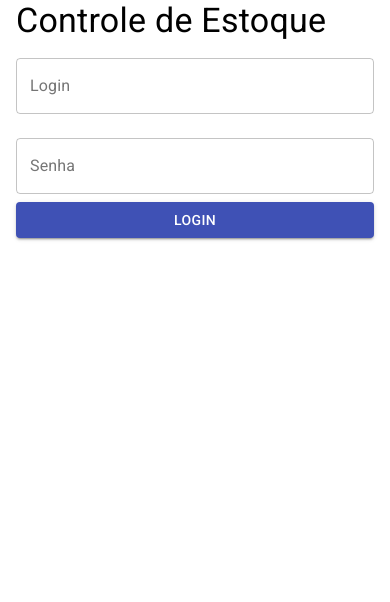
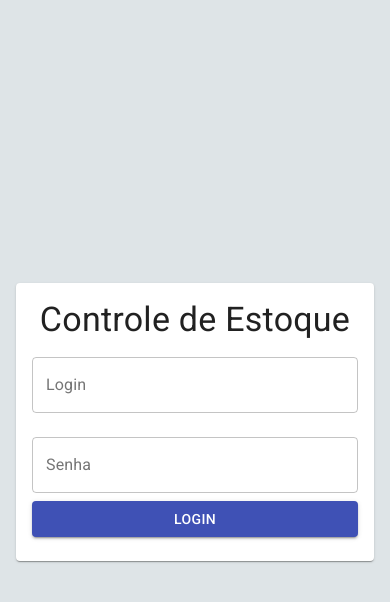
Before and after one commit to murilo9/desafio-brbatel, a React (Create React App) app in the folder estoque-app/: page / in a window 390 px wide. Shown: the top 602 px of the page. Built offline with nearby package versions, Linux system fonts and the light colour scheme.

Commit message:
Ajustes de layout e responsividade

```diff
--- a/estoque-app/src/App.tsx
+++ b/estoque-app/src/App.tsx
@@ -4,6 +4,7 @@ import {
   Switch,
   Route,
 } from "react-router-dom";
+import './styles/globals.css';
 
 // Import das pages
 import Login from './pages/Login'
--- a/estoque-app/src/components/ProductItem.tsx
+++ b/estoque-app/src/components/ProductItem.tsx
@@ -27,23 +27,31 @@ export default class Dashboard extends Component<ProductItemProps, {}> {
   render(){
     return (
       <TableRow>
-        <TableCell align="center">
+        <TableCell align="center" className="my-col-id">
           { this.props.productData.id }
         </TableCell>
-        <TableCell align="center">{ this.props.productData.name }</TableCell>
+        <TableCell align="center" className="my-col-name">
+          { this.props.productData.name }
+        </TableCell>
         <TableCell align="center"
-        className={this.getStockClass()}>
+        className={this.getStockClass() + ' my-col-current-stock'}>
           { this.props.productData.currentStock }
           </TableCell>
-        <TableCell align="center">{ this.props.productData.minStock }</TableCell>
-        <TableCell align="center">{ this.renderPrice(this.props.productData.cost) }</TableCell>
-        <TableCell align="center">{ this.renderPrice(this.props.productData.price) }</TableCell>
-        <TableCell align="center">
+        <TableCell align="center" className="my-col-min-stock">
+          { this.props.productData.minStock }
+        </TableCell>
+        <TableCell align="center" className="my-col-cost">
+          { this.renderPrice(this.props.productData.cost) }
+        </TableCell>
+        <TableCell align="center" className="my-col-price">
+          { this.renderPrice(this.props.productData.price) }
+        </TableCell>
+        <TableCell align="center" className="my-col-empty" size="small" padding="none">
           <IconButton aria-label="delete" onClick={this.onUpdate.bind(this)}>
             <EditIcon />
           </IconButton>
         </TableCell>
-        <TableCell align="center">
+        <TableCell align="center" className="my-col-empty" size="small" padding="none">
           <IconButton aria-label="delete" onClick={this.onDelete.bind(this)}>
             <DeleteIcon />
           </IconButton>
--- a/estoque-app/src/pages/Dashboard.tsx
+++ b/estoque-app/src/pages/Dashboard.tsx
@@ -3,8 +3,8 @@ import DashboardState from '../types/DashboardState'
 import Cookies from 'js-cookie'
 import { Redirect } from 'react-router-dom'
 import {getProducts, createProduct, removeProduct, updateProduct} from '../services/Product'
-import { AppBar, Button, Container, Toolbar, Typography, Paper, Dialog, DialogTitle, DialogContent, DialogContentText, DialogActions, Snackbar } from '@material-ui/core'
-import MenuIcon from '@material-ui/icons/Menu'
+import { AppBar, Button, Container, Toolbar, Typography, Paper, Dialog, DialogTitle, DialogContent, DialogContentText, DialogActions, Snackbar, Box, IconButton, CardContent, Card } from '@material-ui/core'
+import LogoutIcon from '@material-ui/icons/ExitToApp'
 import AddIcon from '@material-ui/icons/Add'
 import Table from '@material-ui/core/Table'
 import TableBody from '@material-ui/core/TableBody'
@@ -225,30 +225,49 @@ export default class Dashboard extends Component<{}, DashboardState> {
     })
   }
 
+  getProductsTotal(){
+    return this.state.products.length
+  }
+
+  getBruteProfit(){
+    let bruteIncome = 0
+    let bruteCost = 0
+    this.state.products.forEach(product => {
+      bruteIncome += (product.price * product.currentStock)
+      bruteCost += (product.cost * product.currentStock)
+    })
+    return (bruteIncome - bruteCost).toFixed(2)
+  }
+
   renderProductsTable(){
     if(this.state.fetching.loadingProducts){
-      return <Typography variant="subtitle1" gutterBottom>
+      return <Box mt={2}>
+        <Typography variant="subtitle1" gutterBottom>
           Carregando produtos...
         </Typography>
+      </Box>
     }
     else if(!this.state.products.length){
-      return <Typography variant="subtitle1" gutterBottom>
+      return <Box mt={2}>
+        <Typography variant="subtitle1" gutterBottom>
           Não há produtos registrados.
         </Typography>
+      </Box>
     }
     else return (
+      <Box mt={2}>
         <TableContainer component={Paper}>
           <Table aria-label="simple table">
             <TableHead>
               <TableRow>
-              <TableCell align="center">ID</TableCell>
-              <TableCell align="center">Nome</TableCell>
-              <TableCell align="center">Estoque Atual</TableCell>
-              <TableCell align="center">Estoque Mín.</TableCell>
-              <TableCell align="center">Custo</TableCell>
-              <TableCell align="center">Preço</TableCell>
-              <TableCell align="center"></TableCell>
-              <TableCell align="center"></TableCell>
+                <TableCell align="center" className="my-col-id">ID</TableCell>
+                <TableCell align="center" className="my-col-id-name">Nome</TableCell>
+                <TableCell align="center" className="my-col-current-stock">Estoque Atual</TableCell>
+                <TableCell align="center" className="my-col-min-stock">Estoque Mín.</TableCell>
+                <TableCell align="center" className="my-col-cost">Custo</TableCell>
+                <TableCell align="center" className="my-col-price">Preço</TableCell>
+                <TableCell align="center" className="my-col-empty" padding="none"></TableCell>
+                <TableCell align="center" className="my-col-empty" padding="none"></TableCell>
               </TableRow>
             </TableHead>
             <TableBody>
@@ -262,6 +281,7 @@ export default class Dashboard extends Component<{}, DashboardState> {
             </TableBody>
           </Table>
         </TableContainer>
+      </Box>
     )
   }
 
@@ -298,24 +318,48 @@ export default class Dashboard extends Component<{}, DashboardState> {
           {/* Barra do topo */}
           <AppBar position="static">
             <Toolbar>
-            { /* padding */}
-              <MenuIcon />
               <Typography variant="h6">
                 Controle de Estoque
               </Typography>
-              { /* flex-grow: 1 */}
-              <Button color="inherit" onClick={this.logout.bind(this)}>Logout</Button>
+                <Box display={{xs: 'none', sm: 'block'}}>
+                  <Button color="inherit"
+                    onClick={this.logout.bind(this)}>
+                      Logout
+                  </Button>
+                </Box>
+                <Box display={{xs: 'block', sm: 'none'}}>
+                  <IconButton>
+                    <LogoutIcon />
+                  </IconButton>
+                </Box>
             </Toolbar>
           </AppBar>
 
           {/* Interface do Dashboard */}
           <main>
             <Container maxWidth="lg">
+              <Box mt={3} mb={2}>
                 <Typography variant="h4">
                   Produtos
                 </Typography>
+              </Box>
             { this.renderProductForm() }
             { this.renderProductsTable() }
+            <Box mt={2}>
+              <Paper className="my-statistics-paper">
+                <Box mb={2}>
+                  <Typography variant="h5" component="h2">
+                    Estatísticas
+                  </Typography>
+                </Box>
+                <Typography variant="subtitle1" gutterBottom>
+                  Total de produtos: <strong>{ this.getProductsTotal() }</strong>
+                </Typography>
+                <Typography variant="subtitle1" gutterBottom>
+                  Lucro bruto: R$ <strong>{ this.getBruteProfit() }</strong>
+                </Typography>
+              </Paper>
+            </Box>
             </Container>
           </main>
 
--- a/estoque-app/src/pages/Login.tsx
+++ b/estoque-app/src/pages/Login.tsx
@@ -6,7 +6,7 @@ import LoginResponse from '../types/LoginResponse'
 import LoginState from '../types/LoginState'
 import LoginForm from '../types/LoginForm'
 import Button from '@material-ui/core/Button';
-import { Container, Grid, Snackbar, TextField, Typography } from '@material-ui/core';
+import { Card, CardContent, Container, Grid, Paper, Snackbar, TextField, Typography } from '@material-ui/core'
 
 export default class Login extends Component<{}, LoginState> {
 
@@ -42,8 +42,8 @@ export default class Login extends Component<{}, LoginState> {
   }
 
   getLoginForm(): LoginForm {
-    const loginInput = document.getElementById('input-username') as HTMLInputElement;
-    const passwordInput = document.getElementById('input-password') as HTMLInputElement;
+    const loginInput = document.getElementById('input-username') as HTMLInputElement
+    const passwordInput = document.getElementById('input-password') as HTMLInputElement
     console.log(loginInput)
     return {
       username: loginInput ? loginInput.value : '',
@@ -64,12 +64,12 @@ export default class Login extends Component<{}, LoginState> {
     })
     .then((res: LoginResponse) => {
       if(res.data.auth){
-        const { token, user } = res.data;
-        Cookies.set('token', token);
-        Cookies.set('user', user);
-        let expireDate = new Date();
-        expireDate.setHours(expireDate.getHours()+1);
-        Cookies.set('expire', expireDate.getTime() as unknown as string);
+        const { token, user } = res.data
+        Cookies.set('token', token)
+        Cookies.set('user', user)
+        let expireDate = new Date()
+        expireDate.setHours(expireDate.getHours()+1)
+        Cookies.set('expire', expireDate.getTime() as unknown as string)
         this.setState({
           session: {
             token,
@@ -102,8 +102,12 @@ export default class Login extends Component<{}, LoginState> {
       return <Redirect to="/dashboard" />
     else
       return (
-        <Container maxWidth="xs">
-          <Typography component="h1" variant="h4">Controle de Estoque</Typography>
+        <Container maxWidth="xs" className="my-login-page">
+          <Card>
+            <CardContent>
+              <Typography component="h1" variant="h4" align="center">
+                Controle de Estoque
+              </Typography>
               <form noValidate onSubmit={this.login.bind(this)}>
                 <Grid container>
                   <Grid item xs={12}>
@@ -131,6 +135,8 @@ export default class Login extends Component<{}, LoginState> {
                   </Button>
                 </Grid>
               </form>
+            </CardContent>
+          </Card>
           <Snackbar open={this.state.snackbar.show}
           autoHideDuration={6000}
           onClose={this.handleClose.bind(this)}
--- /dev/null
+++ b/estoque-app/src/styles/globals.css
@@ -0,0 +1,36 @@
+body {
+  background-color: #dee4e7;
+}
+.my-login-page {
+  min-height: 100vh;
+  display: flex !important;
+  flex-direction: column;
+  justify-content: center;
+}
+.MuiToolbar-root {
+  justify-content: space-between;
+}
+
+.my-statistics-paper {
+  padding: 16px;
+}
+
+.stock-low {
+  color: red !important;
+  font-weight: bold !important;
+}
+
+@media (max-width: 768px){
+  .my-col-id, .my-col-min-stock {
+    display: none !important;
+  }
+}
+
+@media (max-width: 425px){
+  .my-col-cost, .my-col-price {
+    display: none !important;
+  }
+  .MuiToolbar-gutters {
+    padding-right: 0 !important;
+  }
+}
```
Also changed, not shown: 1 other file (tests, documents, lock files or other folders). Lines whose indentation alone changed are shown as unchanged.
